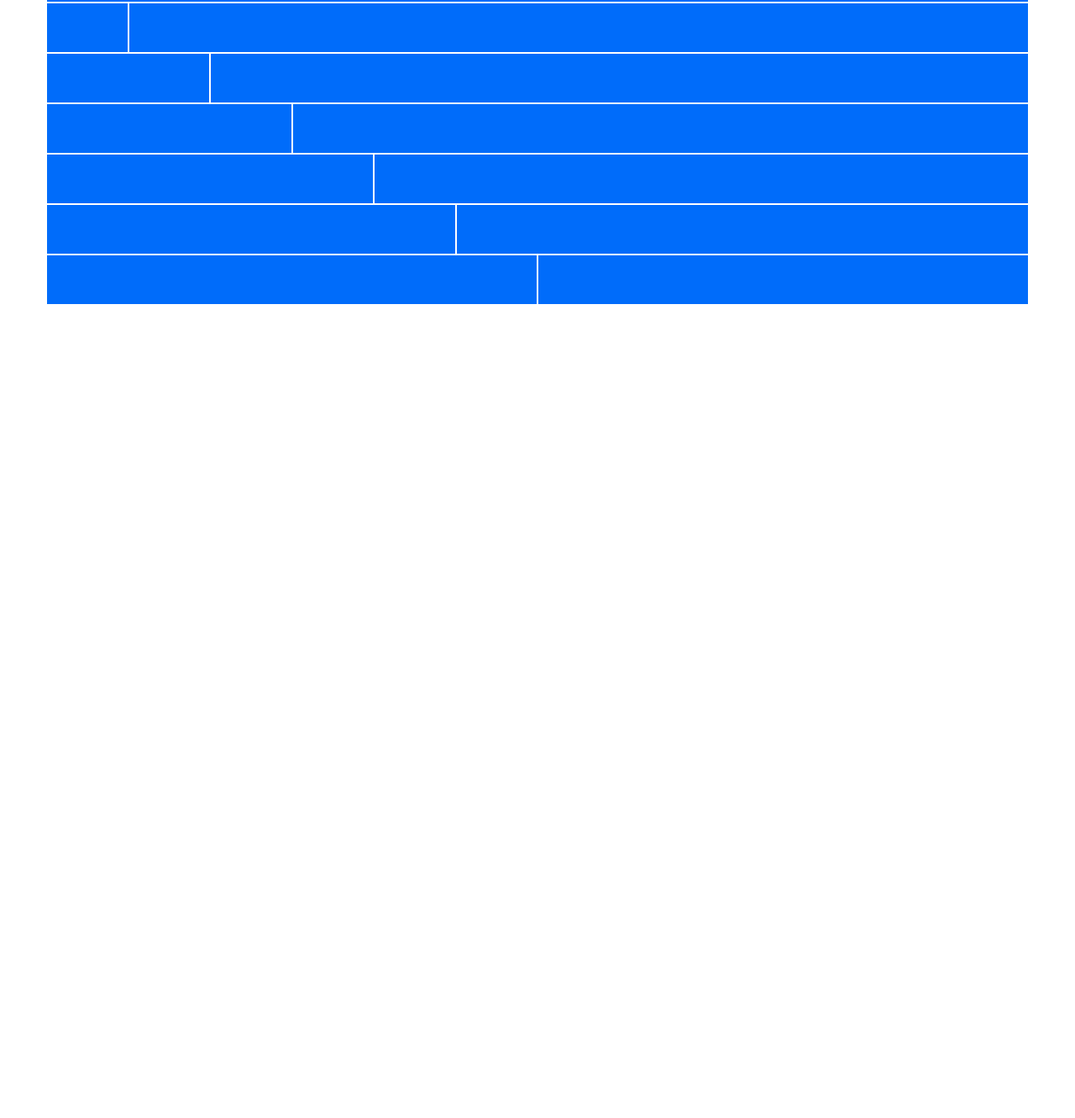
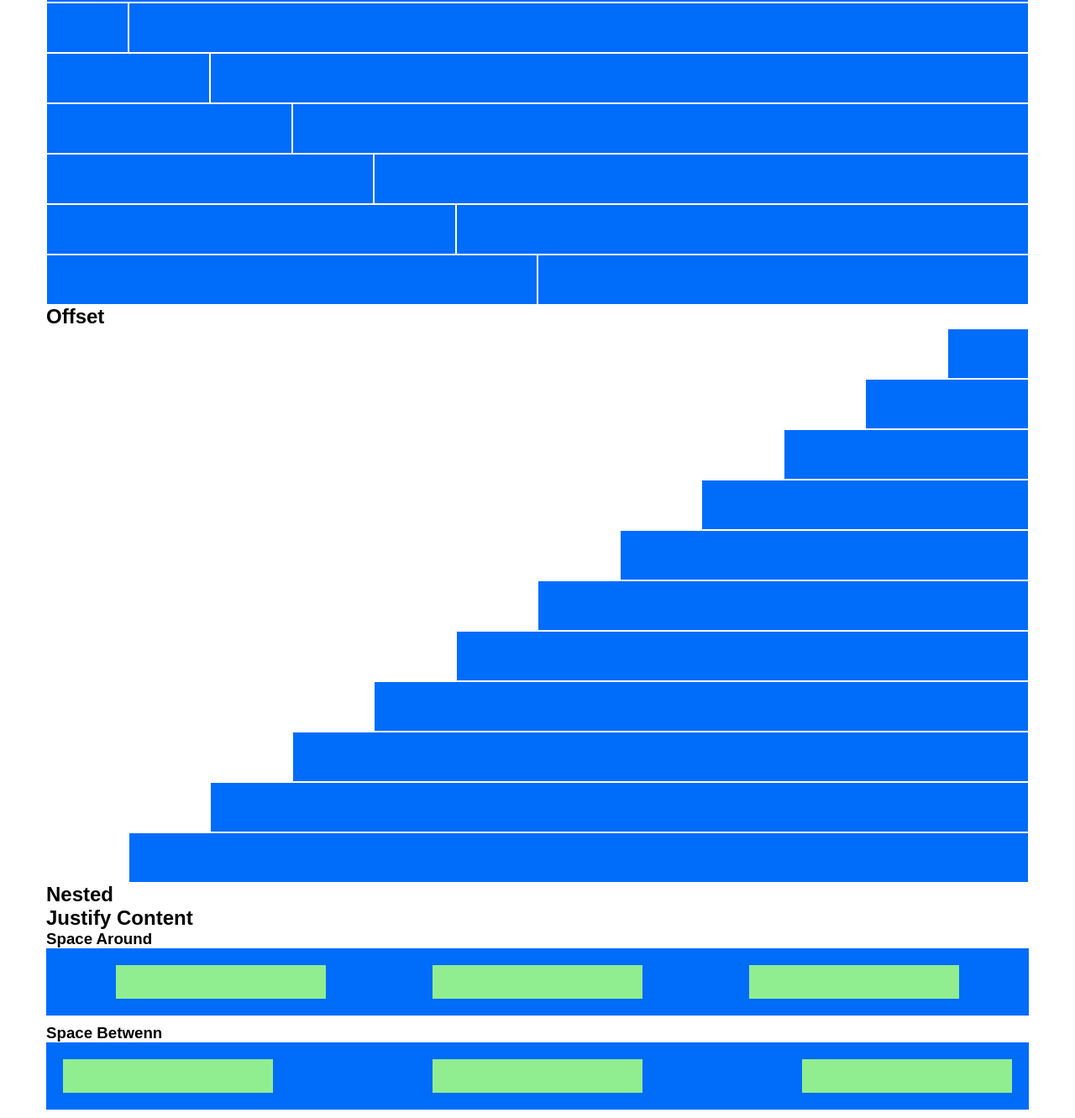
Before and after one commit to MirkoCifelli/html-css-12bool, a plain HTML site: page index.html in a window 1280 px wide. Shown: the part 463-1794 px from the top of the page at 84% size. Before the commit the page ends 826 px from the top, so only its background shows below. Drawn offline with Linux system fonts and the light colour scheme.

Commit message:
Justify-content

```diff
--- a/css/style.css
+++ b/css/style.css
@@ -26,7 +26,31 @@ html {
     height: 60px;
     padding: 20px 0;
 }
+.box-new{
+    padding: 20px;
+    text-align: center;
+    color: white;
+    background-color: #006CFA;
+    margin-bottom: 10px;
+}
+
 .green{
     background-color: lightgreen;
     border: 1px solid #006CFA;
+
 }
+.special-box {
+    display: flex;
+    justify-content: space-around;
+}
+.inner-box {
+    width: 250px;
+    padding: 20px;
+    background-color: lightgreen;
+    text-align: center;
+    color: white;
+}
+.special-box-bet{
+    display: flex;
+    justify-content: space-between;
+}
--- a/index.html
+++ b/index.html
@@ -231,6 +231,96 @@
                 </div>
             </div>
         </div>
+        <div class="container">
+            <h2>Offset</h2>
+            <div class="row">
+              <div class="col-offset-11 col-1">
+                <div class="box"></div>
+              </div>
+            </div>
+            <div class="row">
+                <div class="col-offset-10 col-2">
+                  <div class="box"></div>
+                </div>
+            </div>
+            <div class="row">
+                <div class="col-offset-9 col-3">
+                  <div class="box"></div>
+                </div>
+            </div>
+            <div class="row">
+                <div class="col-offset-8 col-4">
+                  <div class="box"></div>
+                </div>
+            </div>
+            <div class="row">
+                <div class="col-offset-7 col-5">
+                  <div class="box"></div>
+                </div>
+            </div>
+            <div class="row">
+                <div class="col-offset-6 col-6">
+                  <div class="box"></div>
+                </div>
+            </div>
+            <div class="row">
+                <div class="col-offset-5 col-7">
+                  <div class="box"></div>
+                </div>
+            </div>
+            <div class="row">
+                <div class="col-offset-4 col-8">
+                  <div class="box"></div>
+                </div>
+            </div>
+            <div class="row">
+                <div class="col-offset-3 col-9">
+                  <div class="box"></div>
+                </div>
+            </div>
+            <div class="row">
+                <div class="col-offset-2 col-10">
+                  <div class="box"></div>
+                </div>
+            </div>
+            <div class="row">
+                <div class="col-offset-1 col-11">
+                  <div class="box"></div>
+                </div>
+            </div>
+        </div>
+        <div class="container">
+            <h2>Nested</h2>
+            <div class="row">
+
+            </div>
+
+        </div>
+        <div class="container">
+            <h2>Justify Content</h2>
+            <h3>Space Around</h3>
+            <div class="row">
+                <div class="col-12">
+                    <div class="box-new special-box">
+                       <div class="inner-box"></div>
+                       <div class="inner-box"></div>
+                       <div class="inner-box"></div>
+                    </div>
+                </div>
+            </div>
+        </div>
+        <div class="container">
+            <h3>Space Betwenn</h3>
+            <div class="row">
+                <div class="col-12">
+                    <div class="box-new special-box-bet">
+                       <div class="inner-box"></div>
+                       <div class="inner-box"></div>
+                       <div class="inner-box"></div>
+                    </div>
+                </div>
+            </div>
+        </div>
 
 
     </body>
```
